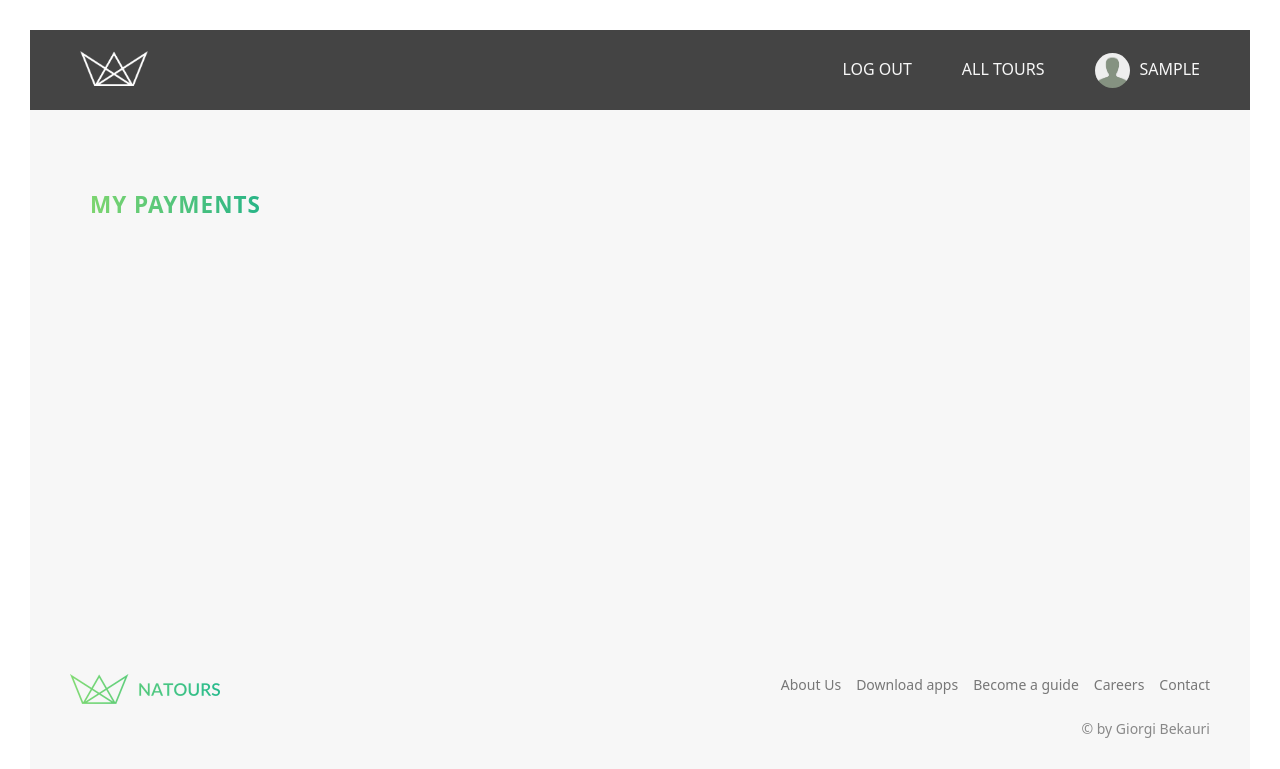
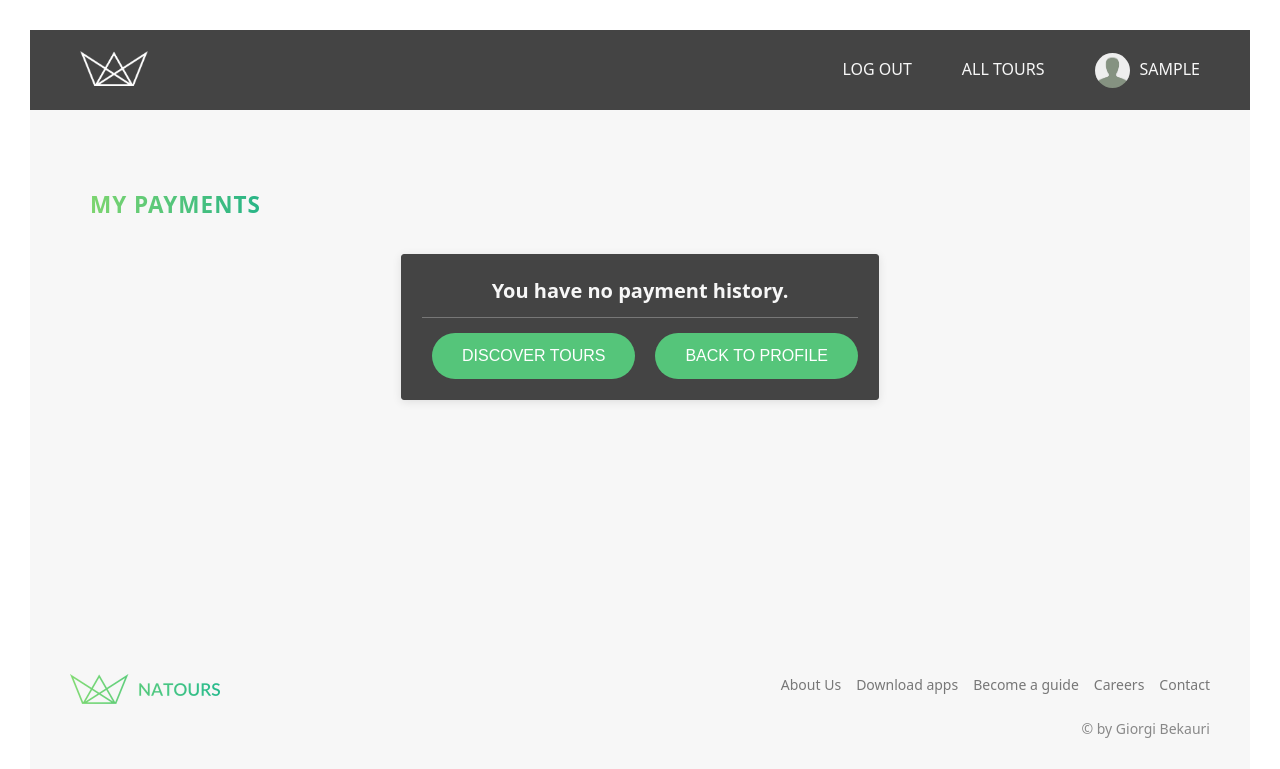
Before and after one commit to bekauridev/natours_api, a Node server app: page /payments in a window 1280 px wide. Shown: the top 769 px of the page. Run offline with Node 20, Linux system fonts and the light colour scheme; the visitor is signed in with stand-in values (Sample User, id 1); data that the repository does not hold is empty; some libraries are stand-ins or nearby versions.

Commit message:
not found tour in payments handler

```diff
--- a/views/pages/overview.pug
+++ b/views/pages/overview.pug
@@ -1,5 +1,5 @@
 extends ../base
-//- თუ დავშანია მარა არ იძებნება ტური მესიჯი დავსვათ ბოდიში ან რამე რა
+
 block content
   main.main
     h2.heading-secondary.ma-bt-lg=title
@@ -47,7 +47,7 @@ block content
       else
         // If no tours, display the message
         div.notFoundContainer
-         p.notFoundContainer_message You have no booked tour.
+         p.notFoundContainer_message You have no booked tours.
          div.row
           a(href="/")
            button.btn.btn--green discover tours
--- a/views/pages/payments.pug
+++ b/views/pages/payments.pug
@@ -4,20 +4,38 @@ block content
   div.main
     h2.heading-secondary.ma-bt-lg= title
     .card-container
-      each booking in bookings
-        // Check if booking.tour exists before trying to access its properties
-        if booking.tour
-          a.booking-card-link(href=`/tour/${booking.tour.slug}`)
-            .booking-card
-              .card-header
-                img.card-icon(src=`img/icons/cardBrands/${booking.cardBrand ? booking.cardBrand.toLowerCase() : 'default'}.svg` alt=booking.cardBrand)
-                span.card-brand= booking.cardBrand
-              .card-body
-                h3.product-name= booking.tour.name
-                p.price $#{booking.price}
-                p.card-info Card: ****#{booking.cardLast4}
+      if bookings.length > 0
+        each booking in bookings
+          if booking.tour
+              .payment-card
+                a.payment-card-link(href=`/tour/${booking.tour.slug}`)
+                  .payment-card-header
+                    img.payment-card-icon(src=`img/icons/cardBrands/${booking.cardBrand ? booking.cardBrand.toLowerCase() : 'default'}.svg` alt=booking.cardBrand)
+                    span.payment-card-brand= booking.cardBrand
+                  .payment-card-body
+                    h3.payment-product-name= booking.tour.name
+                    p.payment-price $#{booking.price}
+                    p.payment-card-info Card: ****#{booking.cardLast4}
+                    - const date = new Date(booking.createdAt).toLocaleDateString('en-US')
+                    p.payment-date= date
+          else
+            // Case when the tour is missing
+            .payment-card.missing-tour
+              .payment-card-header
+                img.payment-card-icon(src=`img/icons/cardBrands/${booking.cardBrand ? booking.cardBrand.toLowerCase() : 'default'}.svg` alt=booking.cardBrand)
+                span.payment-card-brand= booking.cardBrand
+              .payment-card-body
+                h3.payment-product-name.missing-tour-title Unknown Tour
+                p.payment-price $#{booking.price}
+                p.payment-card-info Card: ****#{booking.cardLast4}
                 - const date = new Date(booking.createdAt).toLocaleDateString('en-US')
-                p.booking-date= date
-        else
-          // Handle case where tour is null or missing
-          p No tour available for this booking
+                p.payment-date= date
+                button.contact-support-btn Contact Support
+      else
+         div.notFoundContainer
+          p.notFoundContainer_message You have no payment history.
+          div.row
+            a(href="/")
+            button.btn.btn--green discover tours
+            a(href="/me")
+            button.btn.btn--green Back to profile
--- a/views/pages/reviewOverview.pug
+++ b/views/pages/reviewOverview.pug
@@ -13,7 +13,7 @@ block content
 
       else
         .notFoundContainer
-          p.notFoundContainer_message You have no reviewed tour.
+          p.notFoundContainer_message You have no reviewed tours.
           .row
             a(href="/")
               button.btn.btn--green Discover Tours
--- a/views/pages/tour.pug
+++ b/views/pages/tour.pug
@@ -76,7 +76,7 @@ block content
                 +reviewCard(review)
         if isBooked && user && !haveReviewed
             //- Modal is in base.pug
-            button.btn.btn--white(data-micromodal-trigger="editReview-modal") Add Review
+            button.btn.btn--white.review-add-btn(data-micromodal-trigger="editReview-modal") Add Review
         //- Review edit modal
         //- +editReviewModal(false)
     section.section-cta
```
Also changed, not shown: controllers/viewController.js (+0 -7 lines), public/css/style.css (+68 -20 lines), views/includes/_reviewCard.pug (+9 -10 lines), public/img/users/user-67a38c9f4cb4e948ec37ad9e-1741078414907.webp (added).
